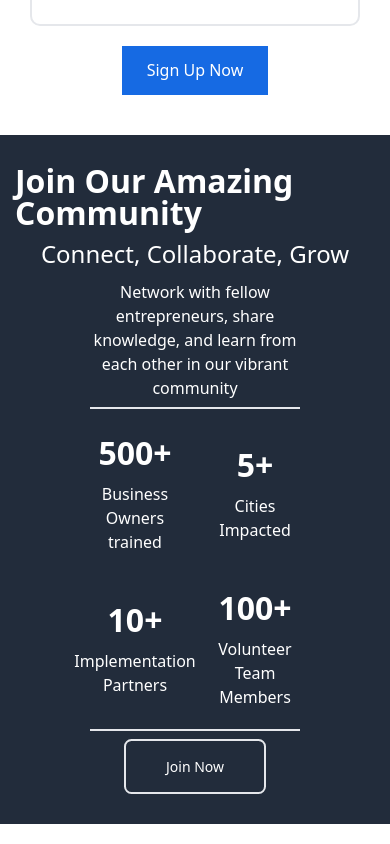
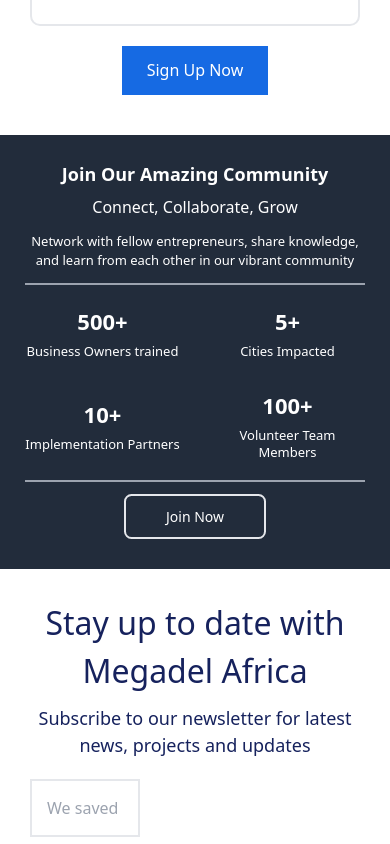
Before and after one commit to Thoobi/megadel-africa, a React (Vite) app: page / in a window 390 px wide. Shown: the part 5640-6484 px from the top of the page. Built offline with nearby package versions, Linux system fonts and the light colour scheme.

Commit message:
style: update typography and spacing in CommunitySection for improved readability and layout

```diff
--- a/src/components/communitySection.jsx
+++ b/src/components/communitySection.jsx
@@ -1,44 +1,46 @@
 export default function CommunitySection() {
   return (
-    <section className="flex flex-col items-center justify-center bg-custom-blue-900 text-white gap-3 py-12 px-6 xl:gap-8 lg:p-32">
-      <h2 className="capitalize font-semibold text-32 leading-none lg:text-32">
+    <section className="flex flex-col items-center justify-center bg-custom-blue-900 text-white gap-5 py-12 px-10 xl:gap-8 lg:p-32">
+      <h2 className="capitalize font-semibold text-18 text-center leading-none lg:text-32">
         Join our amazing community
       </h2>
 
-      <h3 className="text-24 font-medium">Connect, Collaborate, Grow</h3>
+      <h3 className="text-16 lg:text-24 font-medium">
+        Connect, Collaborate, Grow
+      </h3>
 
-      <p className="text-16 text-center w-7/12">
+      <p className="text-13 lg:text-16 text-center lg:w-7/12">
         Network with fellow entrepreneurs, share knowledge, and learn from each
         other in our vibrant community
       </p>
 
-      <ul className="grid grid-cols-2 place-items-center border-t-2 border-b-2 py-8 gap-12 w-7/12 text-center lg:grid-cols-4">
+      <ul className="grid grid-cols-2 place-items-center border-t-2 border-b-2 border-gray-400 py-8 gap-12 text-center lg:w-7/12 lg:grid-cols-4">
         <li className="flex flex-col items-center justify-center gap-2">
-          <span className="font-semibold text-32 lg:text-40">500+</span>
-          <span className="font-medium text-16 lg:text-13">
+          <span className="font-semibold text-22 lg:text-40">500+</span>
+          <span className="font-medium text-13 leading-tight lg:text-13">
             Business Owners trained
           </span>
         </li>
         <li className="flex flex-col items-center justify-center gap-2">
-          <span className="font-semibold text-32 lg:text-40">5+</span>
-          <span className="font-medium text-16 lg:text-13">
+          <span className="font-semibold text-22 lg:text-40">5+</span>
+          <span className="font-medium text-13 leading-tight lg:text-13">
             Cities Impacted
           </span>
         </li>
         <li className="flex flex-col items-center justify-center gap-2">
-          <span className="font-semibold text-32 lg:text-40">10+</span>
-          <span className="font-medium text-16 lg:text-13">
+          <span className="font-semibold text-22 lg:text-40">10+</span>
+          <span className="font-medium text-13 leading-tight lg:text-13">
             Implementation Partners
           </span>
         </li>
         <li className="flex flex-col items-center justify-center gap-2">
-          <span className="font-semibold text-32 lg:text-40">100+</span>
-          <span className="font-medium text-16 lg:text-13">
+          <span className="font-semibold text-22 lg:text-40">100+</span>
+          <span className="font-medium text-13 leading-tight lg:text-13">
             Volunteer Team Members
           </span>
         </li>
       </ul>
-      <button className="border-2 rounded-xl px-16 py-6 font-medium text-14">
+      <button className="border-2 rounded-xl px-16 py-4 font-medium text-14">
         Join Now
       </button>
     </section>
```
